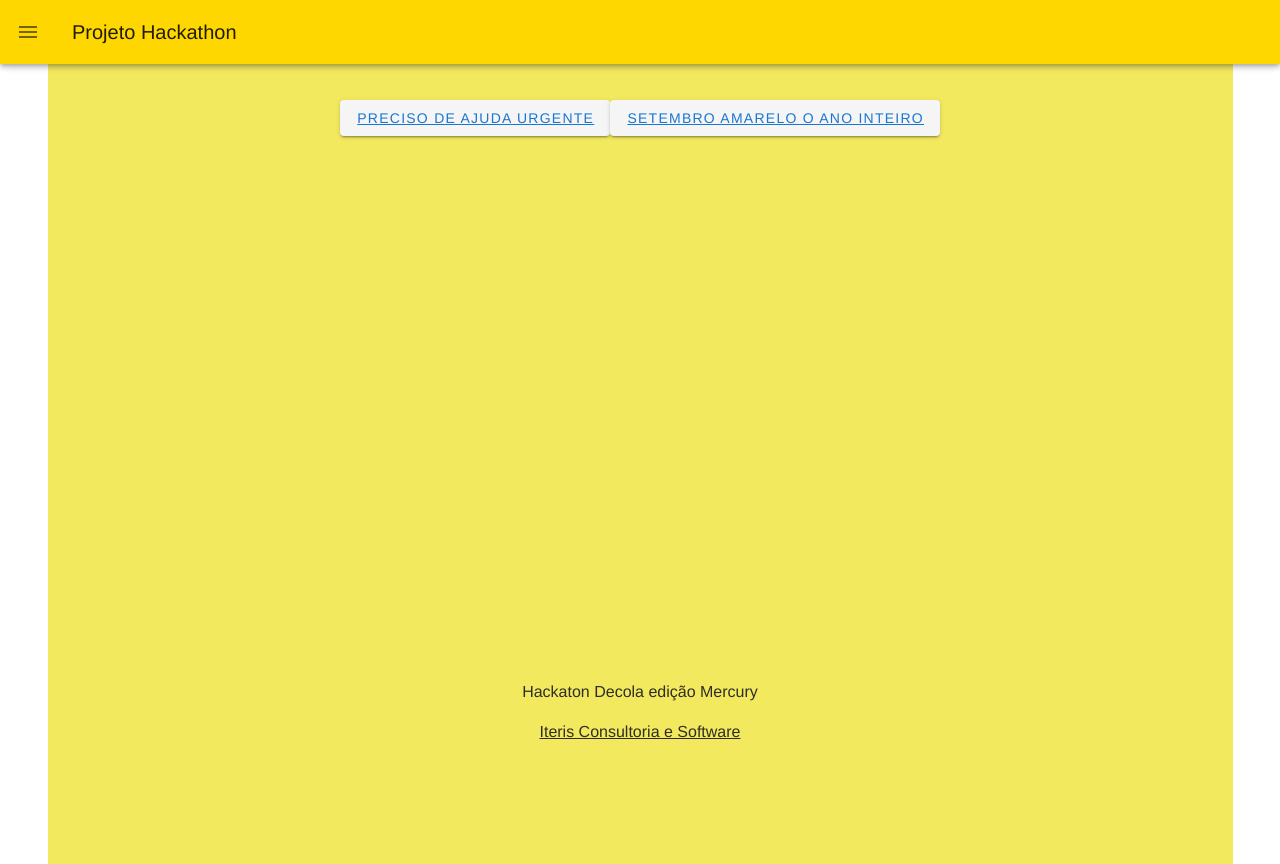
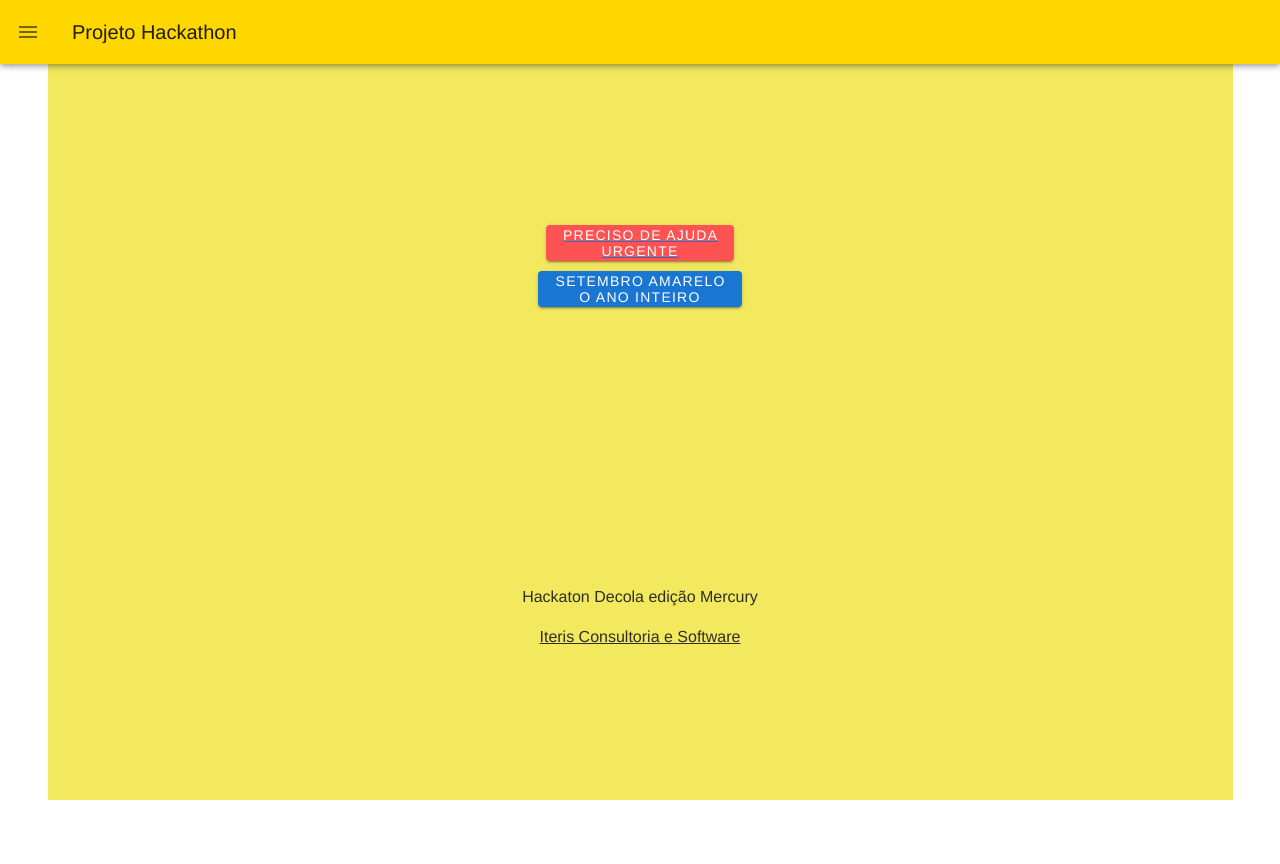
Before and after one commit to admoises/hackathon-mercury, a Vue app: page /#/ in a window 1280 px wide. After the commit the page ends 800 px from the top, so only its background shows below. Built offline with nearby package versions, Linux system fonts and the light colour scheme.

Commit message:
Ajustes finais de views

```diff
--- a/src/views/About.vue
+++ b/src/views/About.vue
@@ -10,14 +10,16 @@
       <a id="link2" href="https://g1.globo.com/ro/rondonia/noticia/2021/09/23/setembro-amarelo-taxa-de-suicidio-aumenta-111percent-no-mes-mais-letais-da-pandemia-em-rondonia.ghtml">[2] Pandemia e suicídio</a>
       <v-img id="img1" src="https://gntech.med.br/pub/media/wysiwyg/Capa_-_BLOG_01.png"></v-img>
       <v-divider></v-divider>
-      <p class="fim">Hackaton Decola edição Mercury</p>
-      <a class="fim" href="https://www.iteris.com.br/">Iteris Consultoria e Software</a>
+      <div>
+        <p class="fim">Hackaton Decola edição Mercury</p>
+        <a class="fim" href="https://www.iteris.com.br/"><span>Iteris Consultoria e Software</span></a>
+      </div>
     </v-container>
-
 </template>
 
 <style>
 #principal{
+  height: 100%;
   background-color: rgb(243, 233, 95);
 }
 
@@ -28,7 +30,7 @@
 #texto{
   color: rgb(46, 46, 36);
   margin-top: 5vh;
-  height: 30vh;
+
 }
 
 #img1{
@@ -53,8 +55,13 @@
   color: orange;
 }
 
-.fim{
+/*.fim{
   color: rgb(46, 46, 36);
+}*/
+
+p, span {
+  color: black;
+  text-decoration: none;
 }
 .fim:hover{
   color: orange;
--- a/src/views/Home.vue
+++ b/src/views/Home.vue
@@ -1,13 +1,13 @@
 <template>
   <v-container id="principal">
-        <v-btn id="ajuda">
-              <a href="https://www.cvv.org.br">Preciso de ajuda urgente</a>
-        </v-btn>
-        <v-btn id="setama">
-              <router-link to="/about">Setembro Amarelo o Ano Inteiro</router-link>
-        </v-btn>
-        <p class="fim">Hackaton Decola edição Mercury</p>
-        <a class="fim" href="https://www.iteris.com.br/">Iteris Consultoria e Software</a>
+    <div class="btn-container">
+      <v-btn class="btn-style" color="error"><a href="https://www.cvv.org.br"><span id="btn-text">Preciso de ajuda<br> urgente</span></a></v-btn>
+      <v-btn class="btn-style" color="primary"><router-link to="/CatalogoAjuda"><span id="btn-text">Setembro Amarelo<br> o Ano Inteiro</span></router-link></v-btn>
+    </div>
+    <footer>
+      <p class="fim">Hackaton Decola edição Mercury</p>
+      <a class="fim" href="https://www.iteris.com.br/">Iteris Consultoria e Software</a>
+    </footer>
   </v-container>
 </template>
 
@@ -22,26 +22,33 @@ export default {
 
 <style scoped>
 #principal{
-  height: 100vh;
+  height: 100%;
+  display: flex;
+  flex-direction: column;
+  justify-content: space-around;
   background-color: rgb(243, 233, 95);
-}
-#setama{
-  margin-top: 3vh;
-  margin-bottom: 3vh;
-}
-
-#ajuda{
-  margin-top: 3vh;
-  margin-bottom: 3vh;
 }
 
 .fim{
-  margin-top: 65vh;
+  margin-top: auto;
   color: rgb(46, 46, 36);
 }
 
 .fim:hover{
   color: orange;
 }
+#btn-text {
+  text-decoration: none;
+  color: white;
+}
+.btn-style {
+  margin-top: 10px;
+}
+.btn-container{
+  display: flex;
+  flex-direction: column;
+  justify-content: center;
+  align-items: center;
+}
 
 </style>
```
